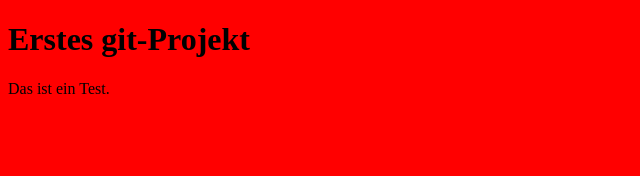
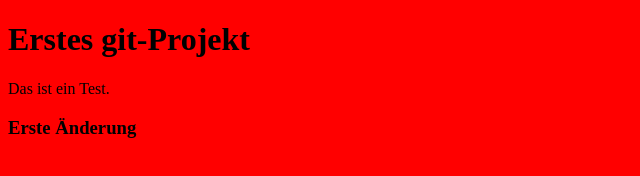
Before and after one commit to 007wifi/tollesprojekt, a plain HTML site: page index.html in a window 1280 px wide. Shown: the whole page, without its empty margins (0-640 px from the left). Drawn offline with Linux system fonts and the light colour scheme.

Commit message:
h3 hinzugefügt

```diff
--- a/index.html
+++ b/index.html
@@ -13,5 +13,6 @@
 <body>
 <h1>Erstes git-Projekt</h1>
 <p>Das ist ein Test.</p>
+<h3>Erste Änderung</h3>
 </body>
 </html>
```
